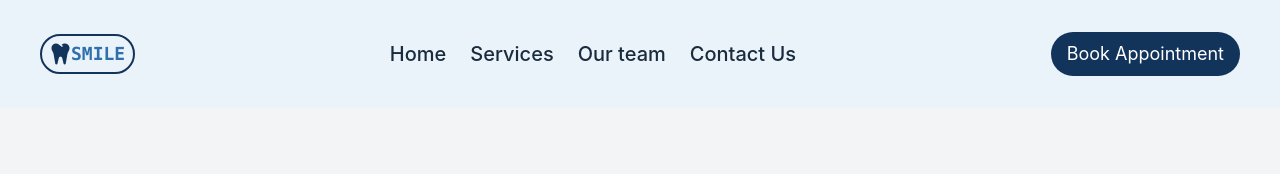
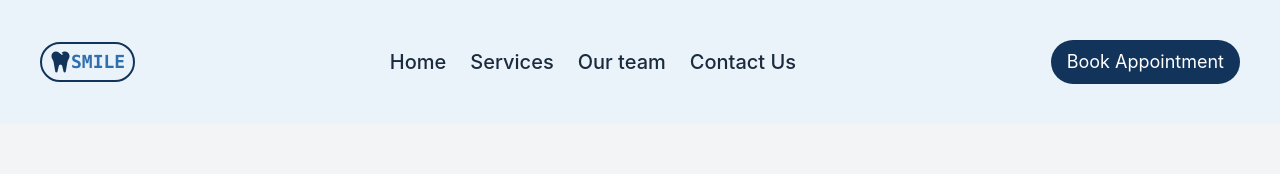
Before and after one commit to ChyyamakaU/DentalSite, a React (Vite) app: page / in a window 1280 px wide. Shown: the top 174 px of the page. Built offline with nearby package versions, Linux system fonts and the light colour scheme.

Commit message:
fix:header padding

```diff
--- a/src/Components/Header.jsx
+++ b/src/Components/Header.jsx
@@ -1,7 +1,7 @@
 function Header() {
   return (
     <>
-      <header className=" flex justify-between items-center px-10 py-8 bg-[#EAF3FA]">
+      <header className=" flex justify-between items-center p-10 bg-[#EAF3FA] ">
         <div className="flex items-center border-2 border-[#12345B] text-xs md:text-lg rounded-3xl px-1  md:px-2 md:py-1">
           <i className="fa-solid fa-tooth text-[#12345B] text-xs md:text-2xl "></i>
           <p className="text-[#2F6FAE] text-xs md:text-lg font-semibold font-mono">
```
